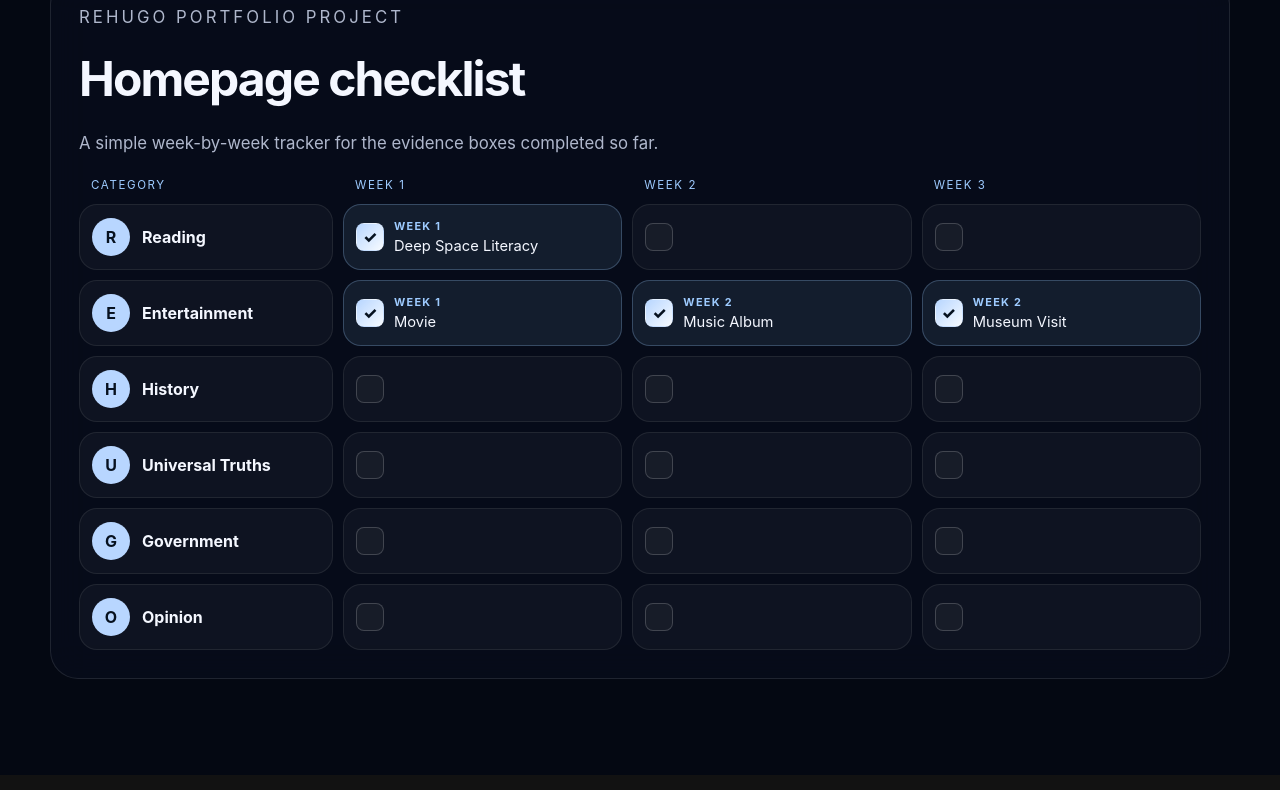
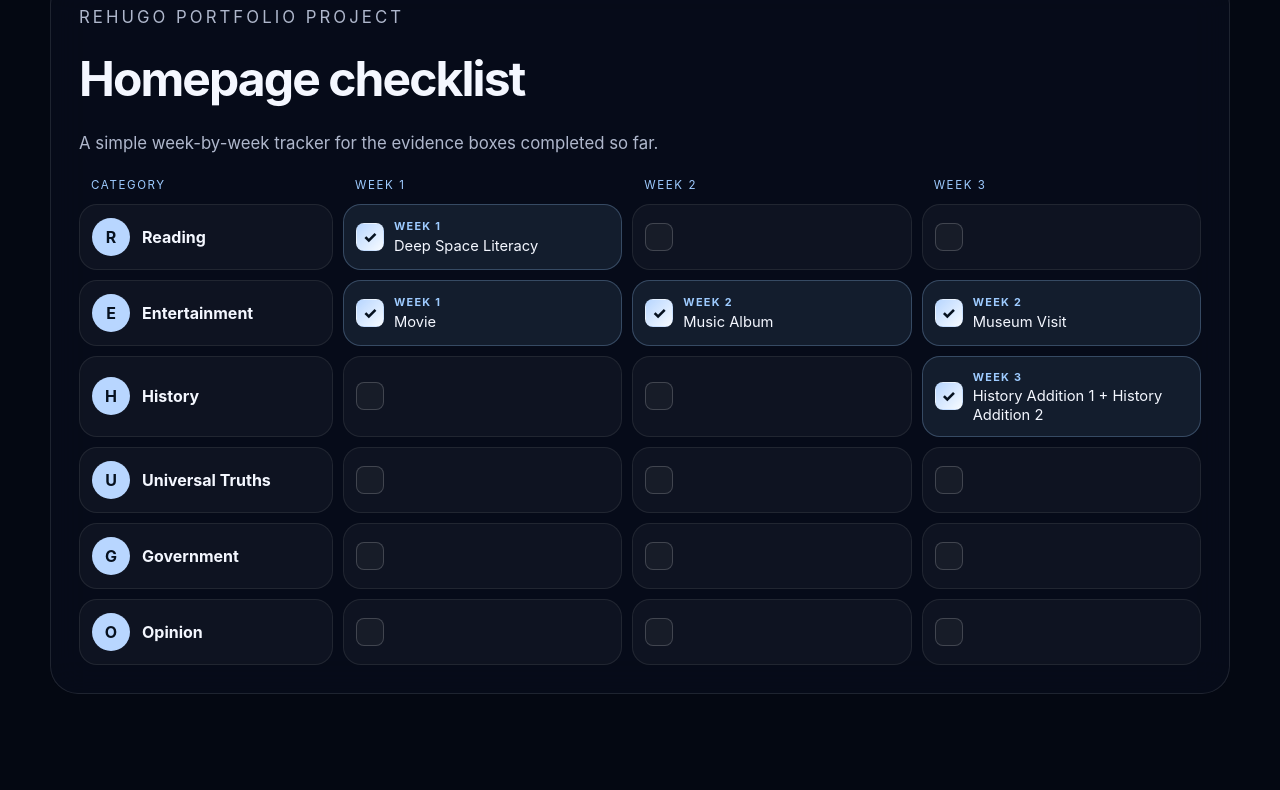
Before and after one commit to RudyN991/langwebsite, a React (Vite) app: page / in a window 1280 px wide. Shown: the part 1481-2271 px from the top of the page. Built offline with nearby package versions, Linux system fonts and the light colour scheme.

Commit message:
Update history checklist entry

```diff
--- a/src/App.tsx
+++ b/src/App.tsx
@@ -32,7 +32,7 @@ const checklistRows = [
     weeks: [
       { title: "", complete: false },
       { title: "", complete: false },
-      { title: "", complete: false },
+      { title: "History Addition 1 + History Addition 2", complete: true },
     ],
   },
   {
```
